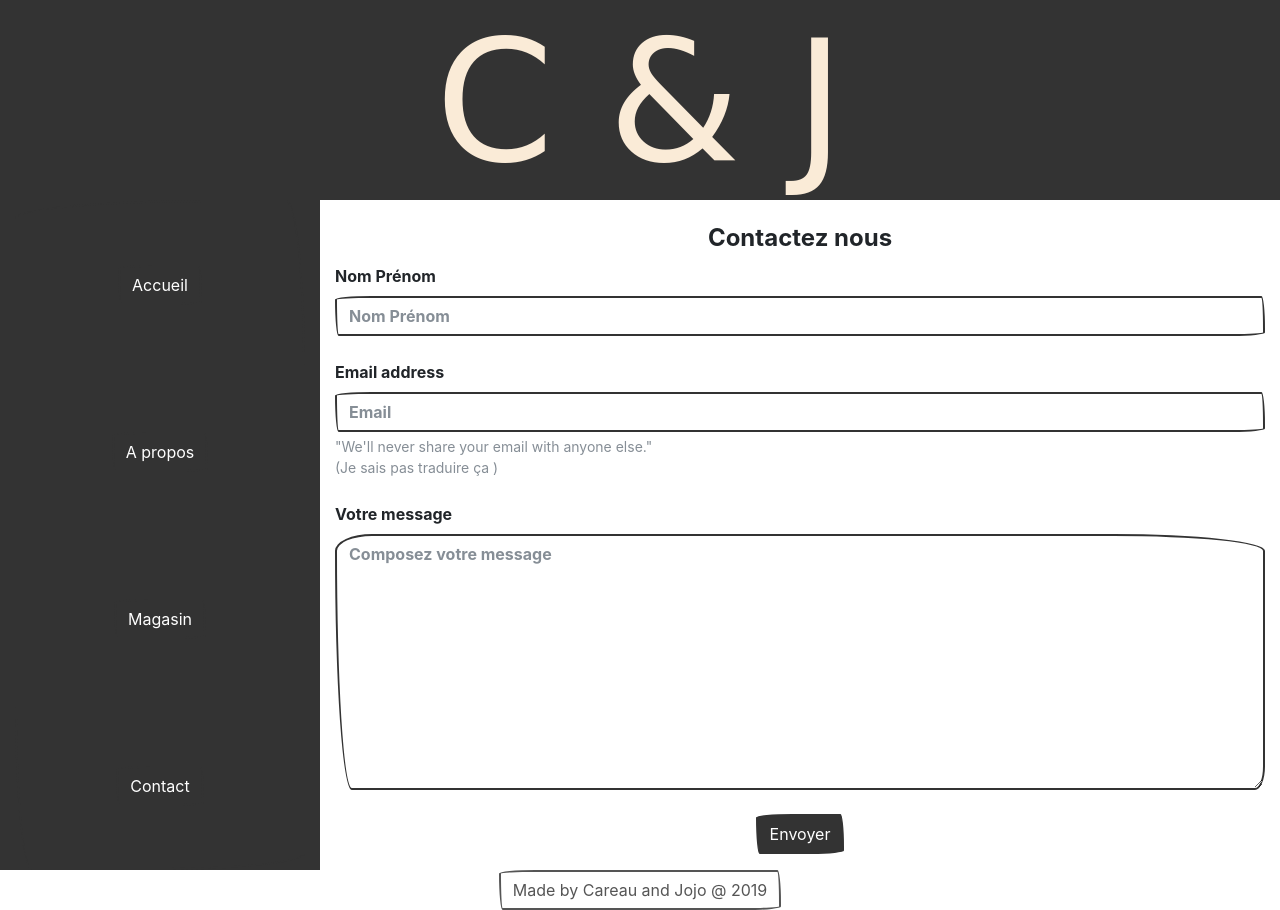
After one commit to caroline-ctrl/Projet-PHP-e-commerce, a PHP site: page /contact.php in a window 1280 px wide. The commit adds this page. Run offline with PHP 8.4, Linux system fonts and the light colour scheme; some libraries are stand-ins or nearby versions; some web fonts are replaced.

Commit message:
ajout page contact et à propos

```diff
--- /dev/null
+++ b/contact.php
@@ -0,0 +1,91 @@
+<?php
+include('vue/header.php');
+$msg = '';
+$msgClass = '';
+//check for submit
+if (filter_has_var(INPUT_POST, 'submit')) {
+  // Get form data
+  $name = htmlspecialchars($_POST['name']);
+  $email = htmlspecialchars($_POST['email']);
+  $message = htmlspecialchars($_POST['message']);
+  //Check required fields
+  if (!empty($email) && !empty($name) && !empty($message)) {
+    //passed
+    //check email
+    if (filter_var($email, FILTER_VALIDATE_EMAIL) === false) {
+      //failed
+      $msg = 'The email is not valid';
+      $msgClass = 'alert-danger';
+    } else {
+      //passed
+      $toEmail = 'ajoanaverde@gmail.com';
+      $subject = 'Contact request from' . $name;
+      $body = '<h2>Contact request</h2>
+      <h4>Name</h4><p>' . $name . '</p>
+      <h4>Email</h4><p>' . $email . '</p>
+      <h4>Message</h4><p>' . $message . '</p>
+      ';
+      //Email headers
+      $headers = "MIME-Version: 1.0" . "\r\n";
+      $headers .= "Content-Type:text/html;charset=UTF-8" . "\r\n";
+      // Additional headers
+      $headers .= "From: " . $name . "<" . $email . ">" . "\r\n";
+      if (mail($toEmail, $subject, $body, $headers)) {
+        // email sent
+        $msg = 'Your email has been sent';
+        $msgClass = 'alert-success';
+      } else {
+        //failed
+        $msg = 'Your email has NOT been sent';
+        $msgClass = 'alert-danger';
+      }
+    }
+  } else {
+    // failed
+    $msg = 'Please fill in all the fields';
+    $msgClass = 'alert-danger';
+  }
+}
+?>
+
+<!-- row et col-3 dans le header -->
+<div class="col-9">
+  <?php if ($msg != '') : ?>
+    <br>
+    <div class="alert <?php echo $msgClass; ?>">
+      <?php echo $msg; ?>
+    </div>
+  <?php endif; ?>
+  <form method="POST" action="<?php echo $_SERVER['PHP_SELF']; ?>" style="margin-top:20px;">
+    <fieldset class="form-group">
+      <legend style="text-align: center;">Contactez nous</legend>
+      <label for="name">Nom Prénom</label>
+      <input value="<?php echo isset($_POST['name']) ? $name : ''; ?>" type="text" class="form-control" name="name" placeholder="Nom Prénom">
+      <br>
+      <label for="email">Email address</label>
+      <input value="<?php echo isset($_POST['email']) ? $email : ''; ?>" type="email" class="form-control" name="email" placeholder="Email">
+      <small class="form-text text-muted">"We'll never share your email with anyone else." <br> (Je sais pas traduire ça )</small>
+      <br>
+      <label for="message">Votre message</label>
+      <textarea name="message" class="form-control" cols="30" rows="10" placeholder="Composez votre message"><?php echo isset($_POST['message']) ? $message : ''; ?></textarea>
+      <br>
+      <div style="text-align: center;">
+        <button name="submit" type="submit" class="btn btn-primary">Envoyer</button>
+      </div>
+    </fieldset>
+  </form>
+</div>
+
+
+
+
+
+
+
+<!-- ceci ferme la row du corps de la page -->
+</div>
+<!--  -->
+
+
+
+<?php include('vue/footer.php') ?>
--- a/magasin.php
+++ b/magasin.php
@@ -25,7 +25,7 @@
                     <?php
                     while ($donnees = $recup->fetch()){ ?>
                         <div class="col-4">
-                        <br><img src=" <?= $donnees['images']?>" alt="affiche image"><br>
+                        <br><img id="img1" src="<?= $donnees['images']?>" alt="affiche image"><br>
                         <?php echo $donnees['descriptions'] . '<br>';
                         echo $donnees['prix'] . ' € <hr><br><br>'; ?>
                         </div>
--- a/style.css
+++ b/style.css
@@ -1,4 +1,4 @@
-img{
+#img1{
     width: 200px;
 
 }
```
Also changed, not shown: propos.php (+18 -0 lines), images/SESAME-STREET.jpg (added).
